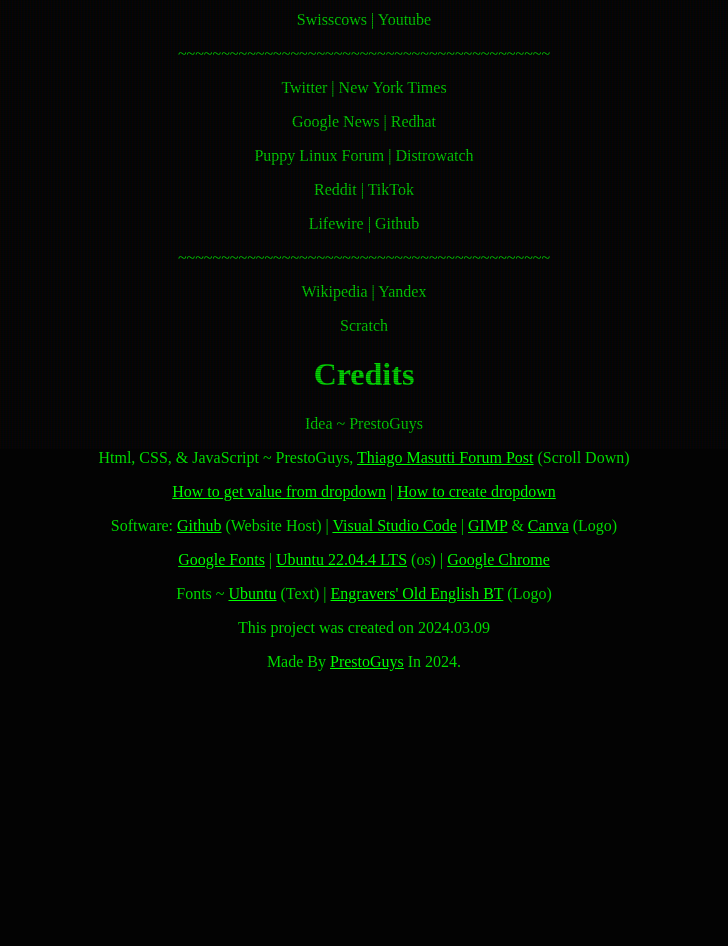
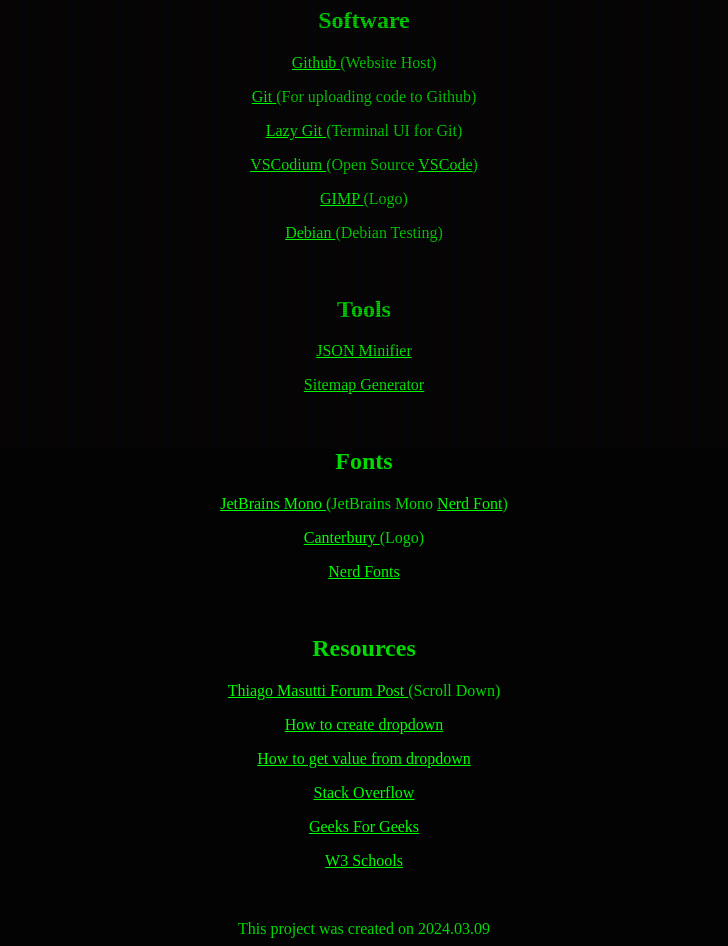
Before and after one commit to prestosearch/prestosearch.github.io, a plain HTML site: page about.html in a window 1280 px wide. Shown: the part 351-1297 px from the top of the page, without its empty margins (276-1004 px from the left). Before the commit the page ends 1038 px from the top, so only its background shows below. Drawn offline with Linux system fonts and the light colour scheme; a web font is replaced by a local one.

Commit message:
updated cradits and got rid of links in searchurls, minor tweaks

```diff
--- a/about.html
+++ b/about.html
@@ -2,7 +2,7 @@
 <html lang="en">
 
 <head>
-    <title>PrestoSearch! - The Universal Search Engine</title>
+    <title>PrestoSearch! - About</title>
 
     <meta name="description" content="The universal search engine.">
     <meta name="keywords" content="Google, Bing, Youtube, Yahoo, Debian, Stack Overflow">
@@ -19,79 +19,126 @@
 <body class="crt">
     <center>
         <a href="./index.html"><img src="./img/logo.png" alt="PrestoSearch!" width="665px" height="101px"></a>
+        <p>
+            <a href="./index.html">
+                Home
+            </a>
+        </p>
 
+        <h1>About</h1>
         <p>PrestoSearch is a "search engine" that allows you to search diffrent sites from one place!</p>
+        <br>
 
-        <h1>Sites</h1>
+        <h1>Credits</h1>
+
+        <h2>Software</h2>
         <p>
-            Google | Bing
+            <a href="https://github.com">
+                Github
+            </a>
+            (Website Host)
         </p>
         <p>
-            Yahoo | Stack Overflow
+            <a href="https://git-scm.com/">
+                Git
+            </a>
+            (For uploading code to Github)
         </p>
         <p>
-            Debian | "Link"
+            <a href="https://github.com/jesseduffield/lazygit">
+                Lazy Git
+            </a>
+            (Terminal UI for Git)
         </p>
         <p>
-            DuckDuckGo | Aol
+            <a href="https://vscodium.com/">
+                VSCodium
+            </a>
+            (Open Source <a href="https://code.visualstudio.com/">VSCode</a>)
         </p>
         <p>
-            Swisscows | Youtube
+            <a href="https://www.gimp.org/">
+                GIMP
+            </a>
+            (Logo)
         </p>
         <p>
-            ~~~~~~~~~~~~~~~~~~~~~~~~~~~~~~~~~~~~~~~~~~~
+            <a href="https://www.debian.org/">
+                Debian
+            </a>
+            (Debian Testing)
+        </p>
+        <br>
+
+        <h2>Tools</h2>
+        <p>
+            <a href="https://codebeautify.org/jsonminifier">
+                JSON Minifier
+            </a>
         </p>
         <p>
-            Twitter | New York Times
+            <a href="https://www.xml-sitemaps.com/">
+                Sitemap Generator
+            </a>
+        </p>
+        <br>
+
+        <h2>Fonts</h2>
+        <p>
+            <a href="https://www.jetbrains.com/lp/mono/">
+                JetBrains Mono
+            </a>
+            (JetBrains Mono <a href="https://www.programmingfonts.org/#jetbrainsmono">Nerd Font</a>)
         </p>
         <p>
-            Google News | Redhat
+            <a href="https://www.1001fonts.com/canterbury-font.html">
+                Canterbury
+            </a>
+            (Logo)
         </p>
         <p>
-            Puppy Linux Forum | Distrowatch
+            <a href="https://www.nerdfonts.com/font-downloads">
+                Nerd Fonts
+            </a>
+        </p>
+        <br>
+
+        <h2>Resources</h2>
+        <p>
+            <a href="https://community.atlassian.com/t5/Confluence-questions/Generate-A-Link-Based-on-User-Input/qaq-p/1680864">
+                Thiago Masutti Forum Post
+            </a>
+            (Scroll Down)
         </p>
         <p>
-             Reddit | TikTok
+            <a href="https://blog.hubspot.com/website/html-dropdown">
+                How to create dropdown
+            </a>
         </p>
         <p>
-             Lifewire | Github
-        </p>
-        <P>
-            ~~~~~~~~~~~~~~~~~~~~~~~~~~~~~~~~~~~~~~~~~~~
-        </P>
-
-        <p>
-             Wikipedia | Yandex
+            <a href="https://stackoverflow.com/questions/1085801/get-selected-value-in-dropdown-list-using-javascript">
+                How to get value from dropdown
+            </a>
         </p>
         <p>
-             Scratch
-        </p>
-
-        <h1>
-            Credits
-        </h1>
-        <P>Idea ~ PrestoGuys</P>
-        <P>Html, CSS, & JavaScript ~ PrestoGuys, <a href="https://community.atlassian.com/t5/Confluence-questions/Generate-A-Link-Based-on-User-Input/qaq-p/1680864">Thiago Masutti Forum Post</a> (Scroll Down)</P>
-        <P>
-            <a href="https://stackoverflow.com/questions/1085801/get-selected-value-in-dropdown-list-using-javascript">How to get value from dropdown</a> | <a href="https://blog.hubspot.com/website/html-dropdown">How to create dropdown</a>
-        </P>
-        <P>
-            Software: <a href="https://github.com">Github</a> (Website Host) | <a href="https://code.visualstudio.com/">Visual Studio Code</a> | <a href="https://www.gimp.org/">GIMP</a> & <a href="https://www.canva.com/">Canva</a> (Logo)
-        </P>
-        <p>
-            <a href="https://fonts.google.com/">Google Fonts</a> | <a href="https://ubuntu.com/">Ubuntu 22.04.4 LTS</a> (os) | <a href="https://www.google.com/chrome/">Google Chrome</a>
+            <a href="https://stackoverflow.com/">
+                Stack Overflow
+            </a>
         </p>
         <p>
-            Fonts ~ <a href="https://fonts.google.com/specimen/Ubuntu?query=ub">Ubuntu</a> (Text) | <a href="https://www.azfonts.net/fonts/engrvrsoldeng-bt">Engravers' Old English BT</a> (Logo)
+            <a href="https://www.geeksforgeeks.org/">
+                Geeks For Geeks
+            </a>
         </p>
-        <P>
-            This project was created on 2024.03.09
-        </P>
         <p>
-            Made By <a href="https://www.youtube.com/channel/UClqyH4uPCmvNVrCRZv7_ZsA">PrestoGuys</a> In 2024.
-        </p
+            <a href="https://www.w3schools.com/">
+                W3 Schools
+            </a>
+        </p>
+        <br>
 
-
+        <p>This project was created on 2024.03.09</p>
+        <p>Made By <a href="https://github.com/PrestoGuys">PrestoGuys</a> In 2024.</p>
     </center>
 </body>
 </html>
```
Also changed, not shown: index.html (+1 -1 lines), SearchURLs.txt.
